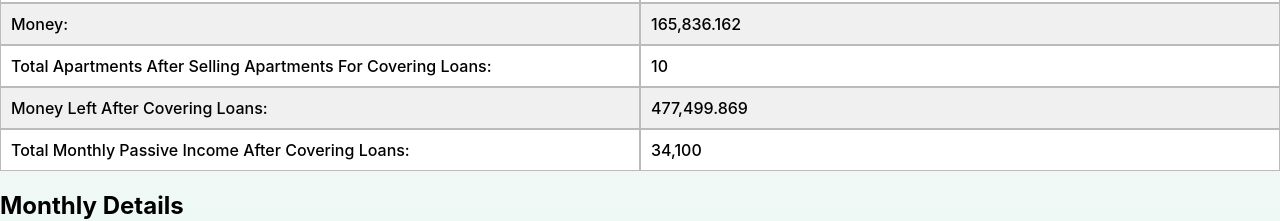
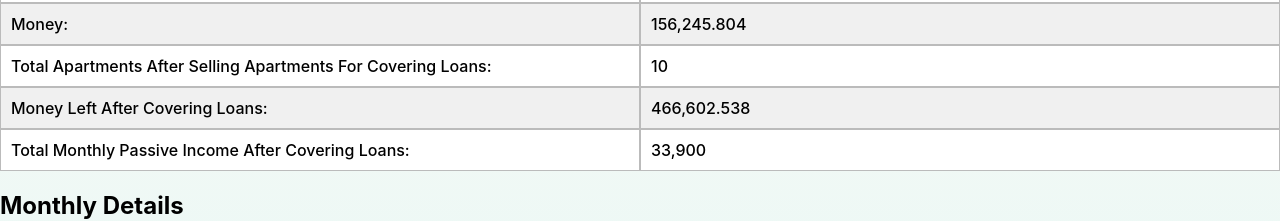
Before and after one commit to Yazuly/investments, a React (Create React App) app: page / in a window 1280 px wide. Shown: the part 1020-1241 px from the top of the page. Built offline with nearby package versions, Linux system fonts and the light colour scheme.

Commit message:
updateed apartment monthly income and the end of calculation

```diff
--- a/src/InvestmentSimulator.js
+++ b/src/InvestmentSimulator.js
@@ -155,7 +155,7 @@ const InvestmentSimulator = () => {
   const calculateRentIncome = (month, apartment) => {
     return (
       inputs.netRentIncome +
-      Math.floor((month + 1 - apartment.boughtMonth) / 12) *
+      Math.floor((month - apartment.boughtMonth) / 12) *
         inputs.rentIncomeYearlyIncrease
     );
   };
@@ -280,6 +280,7 @@ const InvestmentSimulator = () => {
 
       month++;
     }
+    updateApartmentMonthlyIncome(month, apartments);
 
     const totalValue = apartments.reduce(
       (acc, apt) => acc + apt.priceAfterGrowth,
```
